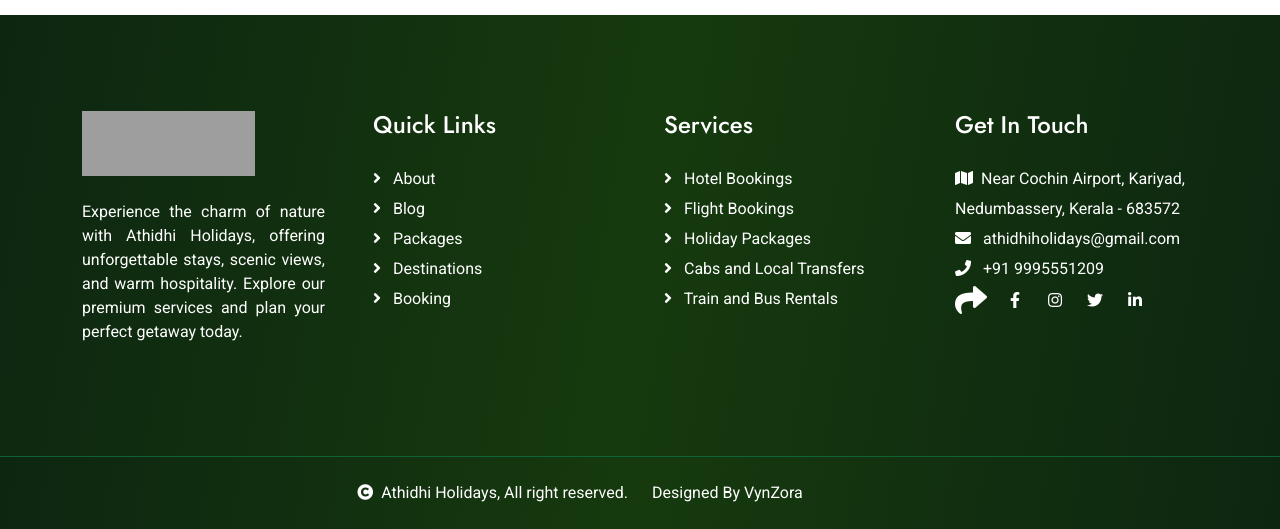
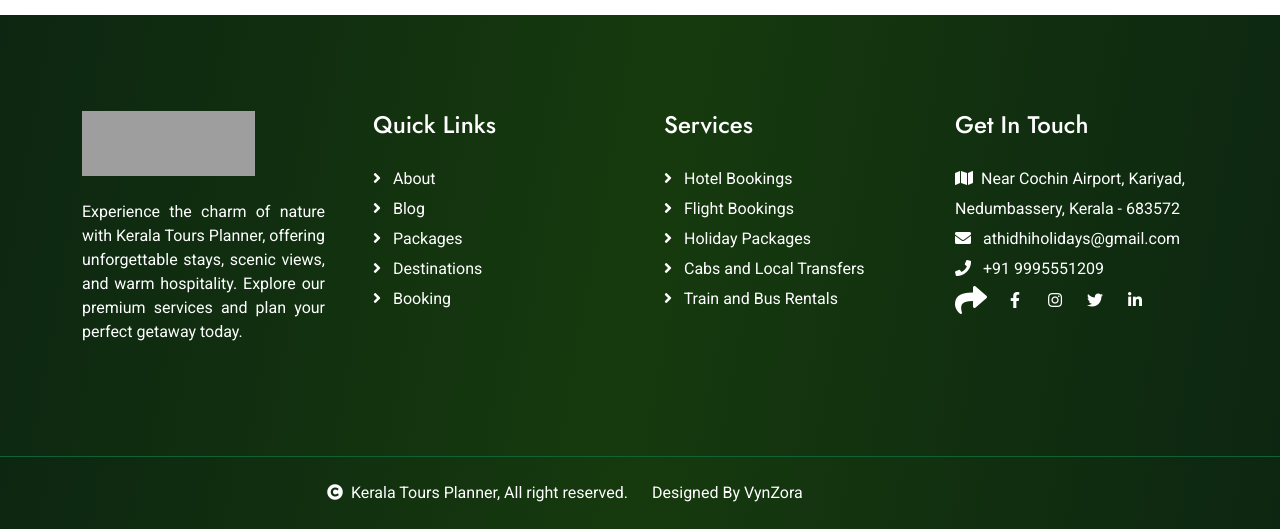
Before and after one commit to VynZora/athidhi-holidays, a Django app: page / in a window 1280 px wide. Shown: the part 4523-5052 px from the top of the page. Run offline with Django 3.2, Linux system fonts and the light colour scheme; data comes from the database, SQL or seed files in the repository; data that the repository does not hold is empty; some libraries are stand-ins or nearby versions; grey boxes are pictures that could not be loaded.

Commit message:
name change

```diff
--- a/athidhi_holidays_app/urls.py
+++ b/athidhi_holidays_app/urls.py
@@ -20,7 +20,7 @@ urlpatterns = [
 
 
         # Admin Login
-        path('login',views.user_login,name='user_login'),
+        path('login/',views.user_login,name='user_login'),
         path('logout_user', views.logout_user, name='logout_user'),
 
         # admin dashboard
--- a/templates/404.html
+++ b/templates/404.html
@@ -84,7 +84,7 @@
             <div class="container">
                 <div class="row g-4 align-items-center">
                     <div class="col-md-6 text-center text-md-end mb-md-0 text-white">
-                        <i class="fas fa-copyright me-2 text-white"></i><a class="text-white" href="#">Athidhi Holidays</a>, All right reserved.
+                        <i class="fas fa-copyright me-2 text-white"></i><a class="text-white" href="#">Kerala Tours Planner</a>, All right reserved.
                     </div>
                     <div class="col-md-6 text-center text-md-start text-white">
                         <!--/*** This template is free as long as you keep the below author’s credit link/attribution link/backlink. ***/-->
--- a/templates/admin_pages/base.html
+++ b/templates/admin_pages/base.html
@@ -6,7 +6,7 @@
   <!-- Required meta tags -->
   <meta charset="utf-8">
   <meta name="viewport" content="width=device-width, initial-scale=1, shrink-to-fit=no">
-  <title>Athidhi Holidays </title>
+  <title>Kerala Tours Planner </title>
   <!-- plugins:css -->
   <link rel="stylesheet" href="{% static 'admin_static/assets/vendors/feather/feather.css' %}">
   <link rel="stylesheet" href="{% static 'admin_static/assets/vendors/mdi/css/materialdesignicons.min.css' %}">
--- a/templates/authenticate/login.html
+++ b/templates/authenticate/login.html
@@ -169,8 +169,8 @@
             <div class="row g-5">
                 <div class="col-md-6 col-lg-6 col-xl-3">
                     <div class="footer-item d-flex flex-column">
-                        <h4 class="mb-4 text-white">Athidhi Holidays</h4>
-                        <p style="text-align: justify; color: #fff;">Experience the charm of nature with Athidhi Holidays, offering unforgettable stays, scenic views, and warm hospitality. Explore our premium services and plan your perfect getaway today.</p>
+                        <div class="mb-4" style="display: flex; align-items: center;"><img src="{% static 'logo-left.png' %}" alt="Logo Left" style="height: 65px; object-fit: contain; margin-right: 0px; padding: 0;"><img src="{% static 'logo-r.png' %}" alt="Logo Right" style="height: 65px; object-fit: contain; padding: 0;"></div>
+                        <p style="text-align: justify; color: #fff;">Experience the charm of nature with Kerala Tours Planner, offering unforgettable stays, scenic views, and warm hospitality. Explore our premium services and plan your perfect getaway today.</p>
 
                     </div>
                 </div>
@@ -265,7 +265,7 @@ s                            </a>
         <div class="container">
             <div class="row g-4 align-items-center">
                 <div class="col-md-6 text-center text-md-end mb-md-0 text-white">
-                    <i class="fas fa-copyright me-2 text-white"></i><a class="text-white" href="#">Athidhi Holidays</a>, All right reserved.
+                    <i class="fas fa-copyright me-2 text-white"></i><a class="text-white" href="#">Kerala Tours Planner</a>, All right reserved.
                 </div>
                 <div class="col-md-6 text-center text-md-start text-white">
                     <!--/*** This template is free as long as you keep the below author’s credit link/attribution link/backlink. ***/-->
--- a/templates/base.html
+++ b/templates/base.html
@@ -5,10 +5,10 @@
 <head>
 
     <meta charset="utf-8">
-    <title>{% block title %}Athidhi Holidays{% endblock %}</title>
+    <title>{% block title %}Kerala Tours Planner{% endblock %}</title>
     <meta content="width=device-width, initial-scale=1.0" name="viewport">
     {% block meta_description %}
-    <meta content="The top Kerala travel deals, including houseboats, hill stations, and beach trips, are given at Athidhi Holidays.  Follow us to explore Kerala's beauty!" name="description">
+    <meta content="The top Kerala travel deals, including houseboats, hill stations, and beach trips, are given at Kerala Tours Planner.  Follow us to explore Kerala's beauty!" name="description">
     {% endblock %}
     <meta content="" name="keywords">
 
@@ -116,7 +116,7 @@
                 <div class="col-md-6 col-lg-6 col-xl-3">
                     <div class="footer-item d-flex flex-column">
                         <div class="mb-4" style="display: flex; align-items: center;"><img src="{% static 'logo-left.png' %}" alt="Logo Left" style="height: 65px; object-fit: contain; margin-right: 0px; padding: 0;"><img src="{% static 'logo-r.png' %}" alt="Logo Right" style="height: 65px; object-fit: contain; padding: 0;"></div>
-                        <p style="text-align: justify; color: #fff;">Experience the charm of nature with Athidhi Holidays, offering unforgettable stays, scenic views, and warm hospitality. Explore our premium services and plan your perfect getaway today.</p>
+                        <p style="text-align: justify; color: #fff;">Experience the charm of nature with Kerala Tours Planner, offering unforgettable stays, scenic views, and warm hospitality. Explore our premium services and plan your perfect getaway today.</p>
                     </div>
                 </div>
 
@@ -165,7 +165,7 @@
         <div class="container">
             <div class="row g-4 align-items-center">
                 <div class="col-md-6 text-center text-md-end mb-md-0 text-white">
-                    <i class="fas fa-copyright me-2 text-white"></i><a class="text-white" href="#">Athidhi Holidays</a>, All right reserved.
+                    <i class="fas fa-copyright me-2 text-white"></i><a class="text-white" href="#">Kerala Tours Planner</a>, All right reserved.
                 </div>
                 <div class="col-md-6 text-center text-md-start text-white">
                     Designed By <a class="text-white" href="https://vynzora.com">VynZora</a>
--- a/templates/blogs.html
+++ b/templates/blogs.html
@@ -1,8 +1,8 @@
 {% extends 'base.html' %}
 {% load static %}
-{% block title %}Travel Tips & Kerala Trip Packages | Athidhi Holidays Blog{% endblock %}
+{% block title %}Travel Tips & Kerala Trip Packages | Kerala Tours Planner Blog{% endblock %}
 {% block meta_description %}
-<meta content="With Athidhi Holidays, find expert travel advice, rules, and data on Kerala package deals.  Use our selected blogs and updates to plan the ideal trip to Kerala!" name="description">
+<meta content="With Kerala Tours Planner, find expert travel advice, rules, and data on Kerala package deals.  Use our selected blogs and updates to plan the ideal trip to Kerala!" name="description">
 {% endblock %}
 {% block content %}
 
@@ -37,7 +37,7 @@
             <h5 class="section-title px-3">Our Blog</h5>
             <h1 class="mb-4">Popular Travel Blogs</h1>
             <p class="mb-0">
-                Discover travel tips, destination guides, and hidden gems with Athidhi Holidays. Plan your perfect getaway with ease!
+                Discover travel tips, destination guides, and hidden gems with Kerala Tours Planner. Plan your perfect getaway with ease!
             </p>
 
         </div>
--- a/templates/booking.html
+++ b/templates/booking.html
@@ -1,8 +1,8 @@
 {% extends 'base.html' %}
 {% load static %}
-{% block title %}Kerala Family Tour Packages | Make Your Ticket with Athidhi Holidays{% endblock %}
+{% block title %}Kerala Family Tour Packages | Make Your Ticket with Kerala Tours Planner{% endblock %}
 {% block meta_description %}
-<meta content="Athidhi Holidays offers the best family tour packages to Kerala.  Enjoy beaches, hill stations, houseboats, & more.  Plan an ideal trip to Kerala now!" name="description">
+<meta content="Kerala Tours Planner offers the best family tour packages to Kerala.  Enjoy beaches, hill stations, houseboats, & more.  Plan an ideal trip to Kerala now!" name="description">
 {% endblock %}
 {% block content %}
 
--- a/templates/contact.html
+++ b/templates/contact.html
@@ -1,8 +1,8 @@
 {% extends 'base.html' %}
 {% load static %}
-{% block title %}Cheapest Kerala Tour Packages | Contact Athidhi Holidays{% endblock %}
+{% block title %}Cheapest Kerala Tour Packages | Contact Kerala Tours Planner{% endblock %}
 {% block meta_description %}
-<meta content="For our most cheap Kerala travel packages, get in touch with Athidhi Holidays!  Build your low-cost trip that includes beaches and more.  Set up right away!" name="description">
+<meta content="For our most cheap Kerala travel packages, get in touch with Kerala Tours Planner!  Build your low-cost trip that includes beaches and more.  Set up right away!" name="description">
 {% endblock %}
 {% block content %}
 
--- a/templates/destinations.html
+++ b/templates/destinations.html
@@ -2,7 +2,7 @@
 {% load static %}
 {% block title %}Top Kerala Tour Packages: Discover Must-See Destinations{% endblock %}
 {% block meta_description %}
-<meta content="Grab our Kerala visit package to see the best places!  Discover backwaters, hill stations, and more.  Make a dream Kerala tour booking with Athidhi Holidays!" name="description">
+<meta content="Grab our Kerala visit package to see the best places!  Discover backwaters, hill stations, and more.  Make a dream Kerala tour booking with Kerala Tours Planner!" name="description">
 {% endblock %}
 {% block content %}
 
--- a/templates/gallery.html
+++ b/templates/gallery.html
@@ -1,6 +1,6 @@
 {% extends 'base.html' %}
 {% load static %}
-{% block title %}Kerala Tour Packages for Couples – Travel Gallery | Athidhi Holidays{% endblock %}
+{% block title %}Kerala Tour Packages for Couples – Travel Gallery | Kerala Tours Planner{% endblock %}
 {% block meta_description %}
 <meta content="Enjoy our Kerala trip package for couples to find magical moment. Visit serene beache & romantic houseboat. Now is the best moment to plan a dream journey!" name="description">
 {% endblock %}
--- a/templates/index.html
+++ b/templates/index.html
@@ -2,7 +2,7 @@
 {% load static %}
 {% block title %}Tour Packages for Kerala | Top Kerala Vacation Packages{% endblock %}
 {% block meta_description %}
-<meta content="Travel Kerala with Athidhi Holidays! Beaches, & more will be part of our Kerala package. For a trip you can't be lost, choose your perfect Kerala tour!" name="description">
+<meta content="Travel Kerala with Kerala Tours Planner! Beaches, & more will be part of our Kerala package. For a trip you can't be lost, choose your perfect Kerala tour!" name="description">
 {% endblock %}
 {% block content %}
 <div class="container-fluid position-relative p-0">
@@ -34,7 +34,7 @@
                                 <h4 style="color: #fff;">Explore The World</h4>
                                 <h1 style="color: #fff;">Let’s Travel Together</h1>
                                 <p>
-                                    Athidhi Holidays offers cozy stays, warm hospitality, and stunning views of Kerala's tea plantations.
+                                    Kerala Tours Planner offers cozy stays, warm hospitality, and stunning views of Kerala's tea plantations.
                                 </p>
                                 <a class="btn rounded-pill"
                                 style="background-color: transparent; border-color: #fff; color: #fff;"
@@ -58,7 +58,7 @@
                                 <h4 style="color: #fff;">Experience Serenity</h4>
                                 <h1 style="color: #fff;">Find Your Perfect Tour</h1>
                                 <p>
-                                    Discover the beauty of Kerala with Athidhi Holidays, blending comfort with unforgettable adventure.
+                                    Discover the beauty of Kerala with Kerala Tours Planner, blending comfort with unforgettable adventure.
                                 </p>
                                 <!-- <a class="btn  rounded-pill" style="background-color: black; border-color: black; color: #fff;"  href="{% url 'booking' %}">Book Now</a> -->
                                 <a class="btn rounded-pill"
@@ -84,7 +84,7 @@
                                 <h4 style="color: #fff;">Adventure Awaits</h4>
                                 <h1 style="color: #fff;"> Where Do You Want to Go?</h1>
                                 <p>
-                                    Enjoy authentic cuisine, peaceful retreats, and stunning views with Athidhi Holidays.
+                                    Enjoy authentic cuisine, peaceful retreats, and stunning views with Kerala Tours Planner.
                                 </p>
                                 <a class="btn rounded-pill"
                                 style="background-color: transparent; border-color: #fff; color: #fff;"
@@ -109,7 +109,7 @@
                                 <h4 style="color: #fff;">Discover the World</h4>
                                 <h1 style="color: #fff;">Your Journey Starts Here</h1>
                                 <p>
-                                    Experience exotic flavors, serene getaways, and breathtaking landscapes with Athidhi Holidays.
+                                    Experience exotic flavors, serene getaways, and breathtaking landscapes with Kerala Tours Planner.
                                 </p>
 
 
@@ -246,7 +246,7 @@
                     <h5 class="section-title px-3">Our Packages</h5>
                     <h1 class="mb-4">Popular Packages</h1>
                     <p class="mb-0">
-                        Discover travel tips, destination guides, and hidden gems with Athidhi Holidays. Plan your perfect getaway with ease!
+                        Discover travel tips, destination guides, and hidden gems with Kerala Tours Planner. Plan your perfect getaway with ease!
                     </p>
                 </div>
                 <div class="packages-carousel owl-carousel">
@@ -291,9 +291,9 @@
                     <!-- Content Section -->
                     <div class="col-lg-6">
                         <h5 class="text-uppercase  mb-3" style="color: #3d5e53;">Why Choose Us</h5>
-                        <h1 class="mb-4">Experience <span style="color: #333;">Kerala’s Beauty</span> with <span style="color: #000;">Athidhi Holidays</span></h1>
+                        <h1 class="mb-4">Experience <span style="color: #333;">Kerala’s Beauty</span> with <span style="color: #000;">Kerala Tours Planner</span></h1>
                         <p class="mb-4">
-                            With over 20 years of experience, Athidhi Holidays promises journeys that go beyond the ordinary.
+                            With over 20 years of experience, Kerala Tours Planner promises journeys that go beyond the ordinary.
                             From tranquil tea plantations to luxurious stays, we curate experiences that showcase the true
                             essence of Kerala.
                         </p>
@@ -322,7 +322,7 @@
                     <!-- Image Section -->
                     <div class="col-lg-6">
                         <div class="position-relative">
-                            <img src="{% static 'img/s5.jpg' %}" class="img-fluid rounded shadow-lg" alt="Athidhi Holidays">
+                            <img src="{% static 'img/s5.jpg' %}" class="img-fluid rounded shadow-lg" alt="Kerala Tours Planner">
 
                         </div>
                     </div>
@@ -338,7 +338,7 @@
                     <h5 class="section-title px-3">Services</h5>
                             <h1 class="mb-4">Our Services</h1>
                             <p class="mb-0">
-                                At Athidhi Holidays, we offer a range of services to make your trip to Kerala unforgettable. From cozy accommodations to curated experiences, our services are designed to ensure a comfortable and memorable stay.
+                                At Kerala Tours Planner, we offer a range of services to make your trip to Kerala unforgettable. From cozy accommodations to curated experiences, our services are designed to ensure a comfortable and memorable stay.
                             </p>
                 </div>
                 <div class="tab-class text-center">
@@ -455,7 +455,7 @@
                     <h5 class="section-title px-3">Our Blog</h5>
                     <h1 class="mb-4">Popular Travel Blogs</h1>
                     <p class="mb-0">
-                        Discover travel tips, destination guides, and hidden gems with Athidhi Holidays. Plan your perfect getaway with ease!
+                        Discover travel tips, destination guides, and hidden gems with Kerala Tours Planner. Plan your perfect getaway with ease!
                     </p>
                 </div>
                 <div class="packages-carousel owl-carousel">
--- a/templates/packages.html
+++ b/templates/packages.html
@@ -2,7 +2,7 @@
 {% load static %}
 {% block title %}Top Kerala Holiday Packages: Explore Over the Best Offers{% endblock %}
 {% block meta_description %}
-<meta content="Athidhi Holidays offers the best Kerala holiday packages!  For the ideal Kerala holidays to see houseboats, hill stations, sandy beaches, and heritage sites." name="description">
+<meta content="Kerala Tours Planner offers the best Kerala holiday packages!  For the ideal Kerala holidays to see houseboats, hill stations, sandy beaches, and heritage sites." name="description">
 {% endblock %}
 {% block content %}
 
```
Also changed, not shown: templates/about.html (+5 -5 lines), static/img/logo.png.
